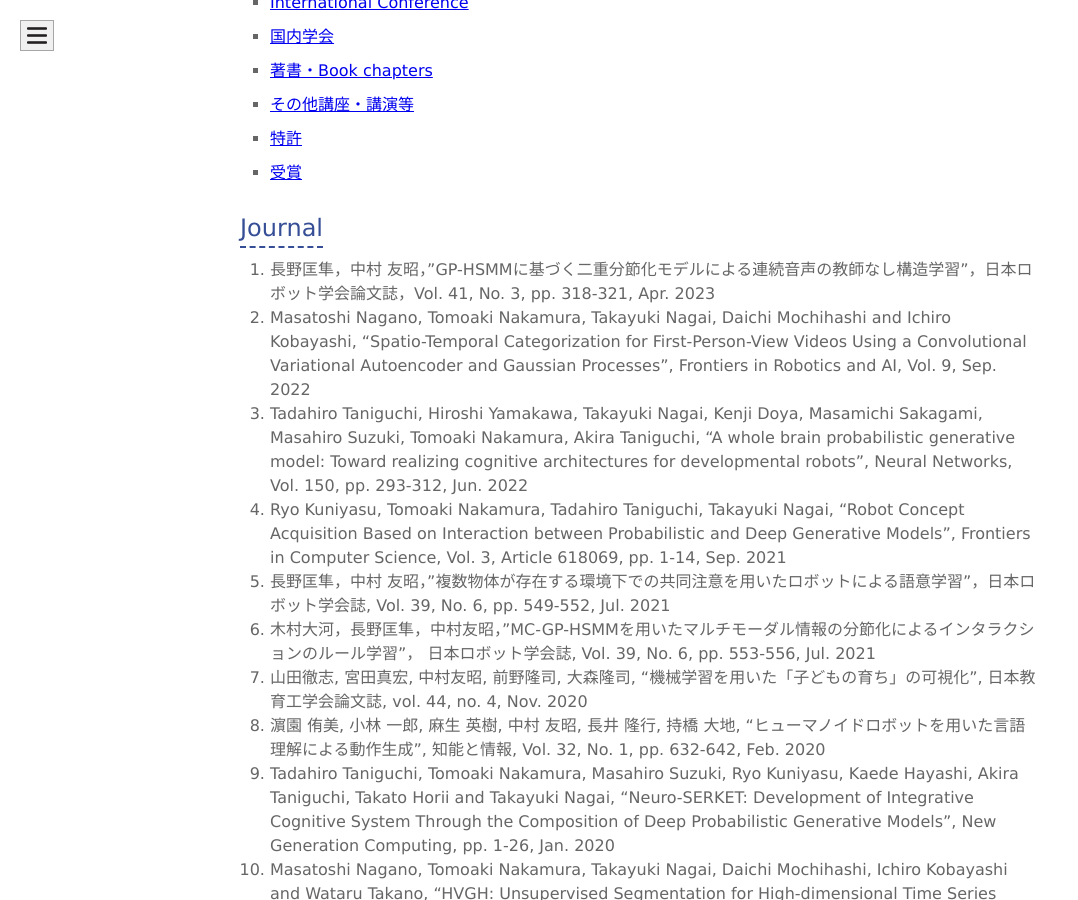
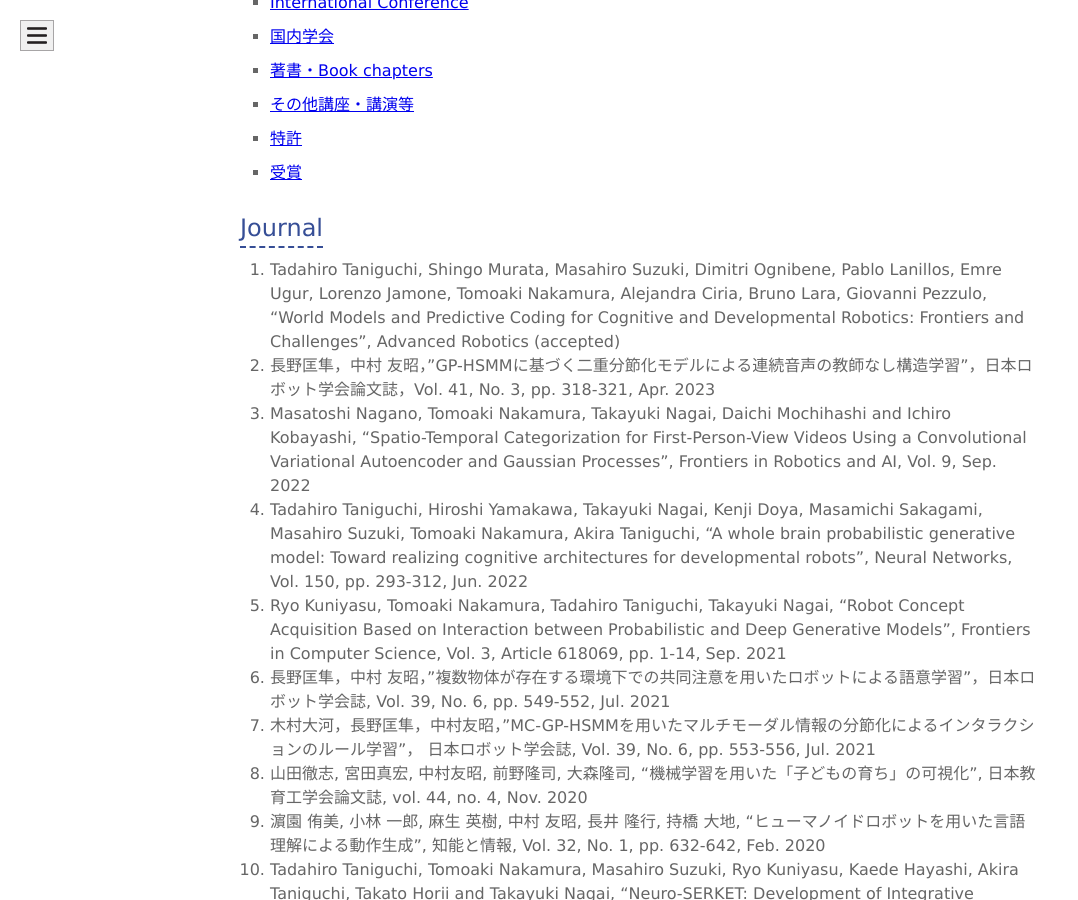
Before and after one commit to naka-lab/naka-lab.github.io, a Jekyll site: the page built from subpages/pub.md, in a window 1280 px wide and 900 px high, scrolled down 761 px. Shown: the whole window, without its empty margins (0-1078 px from the left). Built offline with Jekyll 4.4.1, drawn with Linux system fonts in a browser that asks for light colours.

Commit message:
Update pub.md

```diff
--- a/subpages/pub.md
+++ b/subpages/pub.md
@@ -17,44 +17,45 @@ layout: default
 
 
 ## Journal
-1. 長野匡隼，中村 友昭，"GP-HSMMに基づく二重分節化モデルによる連続音声の教師なし構造学習"，日本ロボット学会論文誌，Vol. 41, No. 3, pp. 318-321, Apr. 2023
-2. Masatoshi Nagano, Tomoaki Nakamura, Takayuki Nagai, Daichi Mochihashi and Ichiro Kobayashi, "Spatio-Temporal Categorization for First-Person-View Videos Using a Convolutional Variational Autoencoder and Gaussian Processes", Frontiers in Robotics and AI, Vol. 9, Sep. 2022
-3. Tadahiro Taniguchi, Hiroshi Yamakawa, Takayuki Nagai, Kenji Doya, Masamichi Sakagami, Masahiro Suzuki, Tomoaki Nakamura, Akira Taniguchi, "A whole brain probabilistic generative model: Toward realizing cognitive architectures for developmental robots", Neural Networks, Vol. 150, pp. 293-312, Jun. 2022
-4. Ryo Kuniyasu, Tomoaki Nakamura, Tadahiro Taniguchi, Takayuki Nagai, "Robot Concept Acquisition Based on Interaction between Probabilistic and Deep Generative Models", Frontiers in Computer Science, Vol. 3, Article 618069, pp. 1-14, Sep. 2021
-5. 長野匡隼，中村 友昭，"複数物体が存在する環境下での共同注意を用いたロボットによる語意学習"，日本ロボット学会誌, Vol. 39, No. 6, pp. 549-552, Jul. 2021
-6. 木村大河，長野匡隼，中村友昭，"MC-GP-HSMMを用いたマルチモーダル情報の分節化によるインタラクションのルール学習"， 日本ロボット学会誌, Vol. 39, No. 6, pp. 553-556, Jul. 2021
-7. 山田徹志, 宮田真宏, 中村友昭, 前野隆司, 大森隆司, "機械学習を用いた「子どもの育ち」の可視化", 日本教育工学会論文誌, vol. 44, no. 4, Nov. 2020
-8. 濵園 侑美, 小林 一郎, 麻生 英樹, 中村 友昭, 長井 隆行, 持橋 大地, "ヒューマノイドロボットを用いた言語理解による動作生成", 知能と情報, Vol. 32, No. 1, pp. 632-642, Feb. 2020
-9. Tadahiro Taniguchi, Tomoaki Nakamura, Masahiro Suzuki, Ryo Kuniyasu, Kaede Hayashi, Akira Taniguchi, Takato Horii and Takayuki Nagai, "Neuro-SERKET: Development of Integrative Cognitive System Through the Composition of Deep Probabilistic Generative Models", New Generation Computing, pp. 1-26, Jan. 2020
-10. Masatoshi Nagano, Tomoaki Nakamura, Takayuki Nagai, Daichi Mochihashi, Ichiro Kobayashi and Wataru Takano, "HVGH: Unsupervised Segmentation for High-dimensional Time Series Using Deep Neural Compression and Statistical Generative Model", Frontiers in Robotics and AI, Vol. 6, Article 115, pp. 1-15, Nov. 2019
-11. Tadahiro Tangiuchi, Daichi Mochihashi, Takayuki Nagai, Satoru Uchida, Naoya Inoue, Ichiro Kobayashi, Tomoaki Nakamura, Yoshinobu Hagiwara, Naoto Iwahashi and Tetsunari Inamura, "Survey on frontiers of language and robotics", Advanced Robotics, Vol. 33, Issue 15-16, pp. 700-730, Jun. 2019
-12. Kaori Kumagai, Ichiro Kobayashi, Daichi Mochihashi, Hideki Asoh, Tomoaki Nakamura, and Takayuki Nagai, "Natural Language Generation using Monte Carlo Tree Search",  Journal of Advanced Computational Intelligence and Intelligent Informatics,  Vol. 22, No. 5, Sep. 2018
-13. Tomoaki Nakamura, and Takayuki Nagai, "Ensemble-of-Concept Models for Unsupervised Formation of Multiple Categories", IEEE Transactions on Cognitive and Developmental Systems, vol. 10, issue 4, pp. 1043-1057, Dec. 2018
-14. Tomoaki Nakamura, Takayuki Nagai and Tadahiro Taniguchi, "SERKET: An Architecture for Connecting Stochastic Models to Realize a Large-Scale Cognitive Model", Frontiers in Neurorobotics, vol. 12, article 25, pp. 1-16, Jun. 2018
-15. Gibran Benitez-Garcia, Tomoaki Nakamura, Masahide Kaneko, "Multicultural Facial Expression Recognition Based on Differences of Western-Caucasian and East-Asian Facial Expressions of Emotions", IEICE Transactions on Information and Systems, vol.E101-D, no.5, pp.1317-1324, May 2018
-16. Tomoaki Nakamura, Takayuki Nagai, Daichi Mochihashi, Ichiro Kobayashi, Hideki Asoh and Masahide Kaneko, "Segmenting Continuous Motions with Hidden Semi-Markov Models and Gaussian Processes", Frontiers in Neurorobotics, vol.11, article 67, pp. 1-11, Dec. 2017
-17. Gibran Benitez-Garcia, Tomoaki Nakamura, Masahide Kaneko, “Facial expression recognition based on local Fourier coefficients and facial Fourier descriptors”, Journal of Signal and Information Processing, Vol.8, No.3, pp.132-151, Aug. 2017
-18. Gibran Benitez-Garcia, Tomoaki Nakamura, Masahide Kaneko, "Methodical Analysis of Western-Caucasian and East-Asian Basic Facial Expressions of Emotions Based on Specific Facial Regions",  Journal of Signal and Information Processing, Vol. 8 No. 2, pp. 78-98, May 2017
-19. Takahiro Kobori, Tomoaki Nakamura, Mikio Nakano, Takayuki Nagai, Naoto Iwahashi, Kotaro Funakoshi, and Masahide Kaneko, "Robust Comprehension of Natural Language Instructions by a Domestic Service Robot", Advanced Robotics, Vol. 30, Issue 24, pp. 1530-1543, Nov. 2016
-20. Bin Zhang, Tomoaki Nakamura, and Masahide Kaneko, "A Framework for Adaptive Motion Control of Autonomous Sociable Guide Robot", IEEJ Transactions on Electronics, Information and Systems, Vol. 11, Issue 6, pp.  786–795, Sep. 2016
-21. Bin Zhang, Tomoaki Nakamura, Rena Ushiogi, Takayuki Nagai, Kasumi Abe, Takashi Omori, Natsuki Oka, and Masahide Kaneko, "Simultaneous Children Recognition and Tracking for Childcare Assisting System by Using Kinect Sensors", Journal of Signal and Information Processing, Vol.7, No.3, pp. 148-159, Aug. 2016
-22. Joe Nishihara, Tomoaki Nakamura, Takayuki Nagai, "Online Algorithm for Robots to Learn Object Concepts and Language Model", IEEE Transactions on Cognitive and Developmental Systems, Vol. 9, No. 3, pp. 255-268, Apr. 2017
-23. Muhammad Attamimi, Yuji Ando, Tomoaki Nakamura, Takayuki Nagai, Daichi Mochihashi, Ichiro Kobayashi and Hideki Asoh, "Learning Word Meanings and Grammar for Verbalization of Daily Life Activities Using Multilayered Multimodal Latent Dirichlet Allocation and Bayesian Hidden Markov Models", Advanced Robotics, Vol. 30, Issue 11-12, pp. 806-824, Jun. 2016
-24. Tadahiro Taniguchi, Takayuki Nagai, Tomoaki Nakamura, Naoto Iwahashi, Tetsuya Ogata, and Hideki Asoh, "Symbol Emergence in Robotics: A Survey", Advanced Robotics, Vol. 30, Issue 11-12, pp. 706-728, Jun. 2016
-25. パン ジュン フイ，中村友昭，金子正秀，"顔部品の形状特徴及び顔画像の提示方法の違いと顔全体の類似印象との関係"，日本顔学会誌，Vol.15，No.2，pp.93-104，Dec. 2015
-26. 中村友昭，長井隆行，船越孝太郎，谷口忠大，岩橋直 人，金子正秀，"マルチモーダルLDAとNPYLMを用いたロボットによる物体概念と言語モデルの相互学習"，人工知能学会論文誌，Vol.30，No.3，pp.498-509，Mar. 2015
-27. ムハンマドアッタミミ, ファドリルムハンマド, 阿部香澄, 中村友昭, 船越孝太郎, 長井隆行, "多層マルチモーダルLDAを用いた人の動きと物体の統合概念の形成", 日本ロボット学会論文誌，Vol. 32, No. 8，pp. 753-764，Oct. 2014
-28. Muhammad Attamimi, Takaya Araki, Tomoaki Nakamura, Takayuki Nagai, "Visual Recognition System for Cleaning Tasks by Humanoid Robots", International Journal of Advanced Robotic Systems: Humanoid, DOI:10.5772/56629, Nov.2013
-29. 安藤義記，中村友昭，荒木孝弥，長井隆行，"階層マルチモーダルLDAを用いたロボットによる階層的概念の形成"，日本ロボット学会論文誌，Vol.31, No.7, pp.2-12，Sep.2013
-30. 岩崎安希子，下斗米貴之，阿部香澄，中村友昭，長井隆行，大森隆司，"遊びロボットによる子どもの性格傾向の推定に関する研究"，日本感性工学会論文誌，No.12, Vol.1, pp.219-228, Feb. 2013
-31. 阿部香澄，岩崎安希子，中村友昭，長井隆行，横山絢美，下斗米貴之，岡田浩之，大森隆司，"子供と遊ぶロボット：心的状態の推定に基づいた行動決定モデルの適用"，日本ロボット学会論文誌，Vol.31，No.3, pp.263-274, Jun.2013
-32. 中村友昭，荒木 孝弥，長井隆行，岩橋直人，"階層ディリクレ過程に基づくロボットによる物体のマルチモーダルカテゴリゼーション"，計測自動制御学会論文集, pp.469-478, Vol. 49, No. 4, Apr.2013
-33. Takaya Araki, Tomoaki Nakamura, Takayuki Nagai, Kotaro Funakoshi, Mikio Nakano, and Naoto Iwahashi, "Online Object Categorization Using Multimodal Information Autonomously Acquired by a Mobile Robot", Advanced Robotics, Vol.26, pp.1995-2020, Oct.2012
-34. Tomoaki Nakamura, Takaya Araki, Takayuki Nagai and Naoto Iwahashi, "Grounding of Word Meanings in LDA-Based Multimodal Concepts", Advanced Robotics, Vol.25, pp. 2189-2206, Apr.2012
-35. 中村友昭，杉浦孔明，長井隆行，岩橋直人，岡田浩之，大森隆司，"拡張モバイルマニピュレーションのための新規物体の学習",日本ロボット学会論文誌，pp.213-224，Vol.30，No.4，Mar.2012
-36. Tomoaki Nakamura, Komei Sugiura, Takayuki Nagai, Naoto Iwahashi, Hiroyuki Okada, and Takashi Omori, "Learning Novel Objects for Extended Mobile Manipulation", Journal of Intelligent and Robotic Systems, pp.1-18, Jul.2011
-37. 中村友昭，長井隆行，"機能と視覚的情報の関係性に基づく物体の概念モデル"，情報処理学会論文誌，Vol.51，No.8，pp.1413-1427，Aug.2010
-38. 中村友昭，長井隆行，岩橋直人，"ロボットによる物体のマルチモーダルカテゴリゼーション"，電子情報通信学会和文論文誌，Vol.J91-D, No.10, pp. 2507-2518，Oct. 2008
+1. Tadahiro Taniguchi, Shingo Murata, Masahiro Suzuki, Dimitri Ognibene, Pablo Lanillos, Emre Ugur, Lorenzo Jamone, Tomoaki Nakamura, Alejandra Ciria, Bruno Lara, Giovanni Pezzulo, "World Models and Predictive Coding for Cognitive and Developmental Robotics: Frontiers and Challenges", Advanced Robotics (accepted)
+2. 長野匡隼，中村 友昭，"GP-HSMMに基づく二重分節化モデルによる連続音声の教師なし構造学習"，日本ロボット学会論文誌，Vol. 41, No. 3, pp. 318-321, Apr. 2023
+3. Masatoshi Nagano, Tomoaki Nakamura, Takayuki Nagai, Daichi Mochihashi and Ichiro Kobayashi, "Spatio-Temporal Categorization for First-Person-View Videos Using a Convolutional Variational Autoencoder and Gaussian Processes", Frontiers in Robotics and AI, Vol. 9, Sep. 2022
+4. Tadahiro Taniguchi, Hiroshi Yamakawa, Takayuki Nagai, Kenji Doya, Masamichi Sakagami, Masahiro Suzuki, Tomoaki Nakamura, Akira Taniguchi, "A whole brain probabilistic generative model: Toward realizing cognitive architectures for developmental robots", Neural Networks, Vol. 150, pp. 293-312, Jun. 2022
+5. Ryo Kuniyasu, Tomoaki Nakamura, Tadahiro Taniguchi, Takayuki Nagai, "Robot Concept Acquisition Based on Interaction between Probabilistic and Deep Generative Models", Frontiers in Computer Science, Vol. 3, Article 618069, pp. 1-14, Sep. 2021
+6. 長野匡隼，中村 友昭，"複数物体が存在する環境下での共同注意を用いたロボットによる語意学習"，日本ロボット学会誌, Vol. 39, No. 6, pp. 549-552, Jul. 2021
+7. 木村大河，長野匡隼，中村友昭，"MC-GP-HSMMを用いたマルチモーダル情報の分節化によるインタラクションのルール学習"， 日本ロボット学会誌, Vol. 39, No. 6, pp. 553-556, Jul. 2021
+8. 山田徹志, 宮田真宏, 中村友昭, 前野隆司, 大森隆司, "機械学習を用いた「子どもの育ち」の可視化", 日本教育工学会論文誌, vol. 44, no. 4, Nov. 2020
+9. 濵園 侑美, 小林 一郎, 麻生 英樹, 中村 友昭, 長井 隆行, 持橋 大地, "ヒューマノイドロボットを用いた言語理解による動作生成", 知能と情報, Vol. 32, No. 1, pp. 632-642, Feb. 2020
+10. Tadahiro Taniguchi, Tomoaki Nakamura, Masahiro Suzuki, Ryo Kuniyasu, Kaede Hayashi, Akira Taniguchi, Takato Horii and Takayuki Nagai, "Neuro-SERKET: Development of Integrative Cognitive System Through the Composition of Deep Probabilistic Generative Models", New Generation Computing, pp. 1-26, Jan. 2020
+11. Masatoshi Nagano, Tomoaki Nakamura, Takayuki Nagai, Daichi Mochihashi, Ichiro Kobayashi and Wataru Takano, "HVGH: Unsupervised Segmentation for High-dimensional Time Series Using Deep Neural Compression and Statistical Generative Model", Frontiers in Robotics and AI, Vol. 6, Article 115, pp. 1-15, Nov. 2019
+12. Tadahiro Tangiuchi, Daichi Mochihashi, Takayuki Nagai, Satoru Uchida, Naoya Inoue, Ichiro Kobayashi, Tomoaki Nakamura, Yoshinobu Hagiwara, Naoto Iwahashi and Tetsunari Inamura, "Survey on frontiers of language and robotics", Advanced Robotics, Vol. 33, Issue 15-16, pp. 700-730, Jun. 2019
+13. Kaori Kumagai, Ichiro Kobayashi, Daichi Mochihashi, Hideki Asoh, Tomoaki Nakamura, and Takayuki Nagai, "Natural Language Generation using Monte Carlo Tree Search",  Journal of Advanced Computational Intelligence and Intelligent Informatics,  Vol. 22, No. 5, Sep. 2018
+14. Tomoaki Nakamura, and Takayuki Nagai, "Ensemble-of-Concept Models for Unsupervised Formation of Multiple Categories", IEEE Transactions on Cognitive and Developmental Systems, vol. 10, issue 4, pp. 1043-1057, Dec. 2018
+15. Tomoaki Nakamura, Takayuki Nagai and Tadahiro Taniguchi, "SERKET: An Architecture for Connecting Stochastic Models to Realize a Large-Scale Cognitive Model", Frontiers in Neurorobotics, vol. 12, article 25, pp. 1-16, Jun. 2018
+16. Gibran Benitez-Garcia, Tomoaki Nakamura, Masahide Kaneko, "Multicultural Facial Expression Recognition Based on Differences of Western-Caucasian and East-Asian Facial Expressions of Emotions", IEICE Transactions on Information and Systems, vol.E101-D, no.5, pp.1317-1324, May 2018
+17. Tomoaki Nakamura, Takayuki Nagai, Daichi Mochihashi, Ichiro Kobayashi, Hideki Asoh and Masahide Kaneko, "Segmenting Continuous Motions with Hidden Semi-Markov Models and Gaussian Processes", Frontiers in Neurorobotics, vol.11, article 67, pp. 1-11, Dec. 2017
+18. Gibran Benitez-Garcia, Tomoaki Nakamura, Masahide Kaneko, “Facial expression recognition based on local Fourier coefficients and facial Fourier descriptors”, Journal of Signal and Information Processing, Vol.8, No.3, pp.132-151, Aug. 2017
+19. Gibran Benitez-Garcia, Tomoaki Nakamura, Masahide Kaneko, "Methodical Analysis of Western-Caucasian and East-Asian Basic Facial Expressions of Emotions Based on Specific Facial Regions",  Journal of Signal and Information Processing, Vol. 8 No. 2, pp. 78-98, May 2017
+20. Takahiro Kobori, Tomoaki Nakamura, Mikio Nakano, Takayuki Nagai, Naoto Iwahashi, Kotaro Funakoshi, and Masahide Kaneko, "Robust Comprehension of Natural Language Instructions by a Domestic Service Robot", Advanced Robotics, Vol. 30, Issue 24, pp. 1530-1543, Nov. 2016
+21. Bin Zhang, Tomoaki Nakamura, and Masahide Kaneko, "A Framework for Adaptive Motion Control of Autonomous Sociable Guide Robot", IEEJ Transactions on Electronics, Information and Systems, Vol. 11, Issue 6, pp.  786–795, Sep. 2016
+22. Bin Zhang, Tomoaki Nakamura, Rena Ushiogi, Takayuki Nagai, Kasumi Abe, Takashi Omori, Natsuki Oka, and Masahide Kaneko, "Simultaneous Children Recognition and Tracking for Childcare Assisting System by Using Kinect Sensors", Journal of Signal and Information Processing, Vol.7, No.3, pp. 148-159, Aug. 2016
+23. Joe Nishihara, Tomoaki Nakamura, Takayuki Nagai, "Online Algorithm for Robots to Learn Object Concepts and Language Model", IEEE Transactions on Cognitive and Developmental Systems, Vol. 9, No. 3, pp. 255-268, Apr. 2017
+24. Muhammad Attamimi, Yuji Ando, Tomoaki Nakamura, Takayuki Nagai, Daichi Mochihashi, Ichiro Kobayashi and Hideki Asoh, "Learning Word Meanings and Grammar for Verbalization of Daily Life Activities Using Multilayered Multimodal Latent Dirichlet Allocation and Bayesian Hidden Markov Models", Advanced Robotics, Vol. 30, Issue 11-12, pp. 806-824, Jun. 2016
+25. Tadahiro Taniguchi, Takayuki Nagai, Tomoaki Nakamura, Naoto Iwahashi, Tetsuya Ogata, and Hideki Asoh, "Symbol Emergence in Robotics: A Survey", Advanced Robotics, Vol. 30, Issue 11-12, pp. 706-728, Jun. 2016
+26. パン ジュン フイ，中村友昭，金子正秀，"顔部品の形状特徴及び顔画像の提示方法の違いと顔全体の類似印象との関係"，日本顔学会誌，Vol.15，No.2，pp.93-104，Dec. 2015
+27. 中村友昭，長井隆行，船越孝太郎，谷口忠大，岩橋直 人，金子正秀，"マルチモーダルLDAとNPYLMを用いたロボットによる物体概念と言語モデルの相互学習"，人工知能学会論文誌，Vol.30，No.3，pp.498-509，Mar. 2015
+28. ムハンマドアッタミミ, ファドリルムハンマド, 阿部香澄, 中村友昭, 船越孝太郎, 長井隆行, "多層マルチモーダルLDAを用いた人の動きと物体の統合概念の形成", 日本ロボット学会論文誌，Vol. 32, No. 8，pp. 753-764，Oct. 2014
+29. Muhammad Attamimi, Takaya Araki, Tomoaki Nakamura, Takayuki Nagai, "Visual Recognition System for Cleaning Tasks by Humanoid Robots", International Journal of Advanced Robotic Systems: Humanoid, DOI:10.5772/56629, Nov.2013
+30. 安藤義記，中村友昭，荒木孝弥，長井隆行，"階層マルチモーダルLDAを用いたロボットによる階層的概念の形成"，日本ロボット学会論文誌，Vol.31, No.7, pp.2-12，Sep.2013
+31. 岩崎安希子，下斗米貴之，阿部香澄，中村友昭，長井隆行，大森隆司，"遊びロボットによる子どもの性格傾向の推定に関する研究"，日本感性工学会論文誌，No.12, Vol.1, pp.219-228, Feb. 2013
+32. 阿部香澄，岩崎安希子，中村友昭，長井隆行，横山絢美，下斗米貴之，岡田浩之，大森隆司，"子供と遊ぶロボット：心的状態の推定に基づいた行動決定モデルの適用"，日本ロボット学会論文誌，Vol.31，No.3, pp.263-274, Jun.2013
+33. 中村友昭，荒木 孝弥，長井隆行，岩橋直人，"階層ディリクレ過程に基づくロボットによる物体のマルチモーダルカテゴリゼーション"，計測自動制御学会論文集, pp.469-478, Vol. 49, No. 4, Apr.2013
+34. Takaya Araki, Tomoaki Nakamura, Takayuki Nagai, Kotaro Funakoshi, Mikio Nakano, and Naoto Iwahashi, "Online Object Categorization Using Multimodal Information Autonomously Acquired by a Mobile Robot", Advanced Robotics, Vol.26, pp.1995-2020, Oct.2012
+35. Tomoaki Nakamura, Takaya Araki, Takayuki Nagai and Naoto Iwahashi, "Grounding of Word Meanings in LDA-Based Multimodal Concepts", Advanced Robotics, Vol.25, pp. 2189-2206, Apr.2012
+36. 中村友昭，杉浦孔明，長井隆行，岩橋直人，岡田浩之，大森隆司，"拡張モバイルマニピュレーションのための新規物体の学習",日本ロボット学会論文誌，pp.213-224，Vol.30，No.4，Mar.2012
+37. Tomoaki Nakamura, Komei Sugiura, Takayuki Nagai, Naoto Iwahashi, Hiroyuki Okada, and Takashi Omori, "Learning Novel Objects for Extended Mobile Manipulation", Journal of Intelligent and Robotic Systems, pp.1-18, Jul.2011
+38. 中村友昭，長井隆行，"機能と視覚的情報の関係性に基づく物体の概念モデル"，情報処理学会論文誌，Vol.51，No.8，pp.1413-1427，Aug.2010
+39. 中村友昭，長井隆行，岩橋直人，"ロボットによる物体のマルチモーダルカテゴリゼーション"，電子情報通信学会和文論文誌，Vol.J91-D, No.10, pp. 2507-2518，Oct. 2008
 
 ## 解説論文
 1. 中村 友昭，長野 匡隼，"Serket: 大規模な機械学習モデル構築のためのアーキテクチャ"，日本ロボット学会誌，Vol. 40，No. 10，Dec. 2022
```
